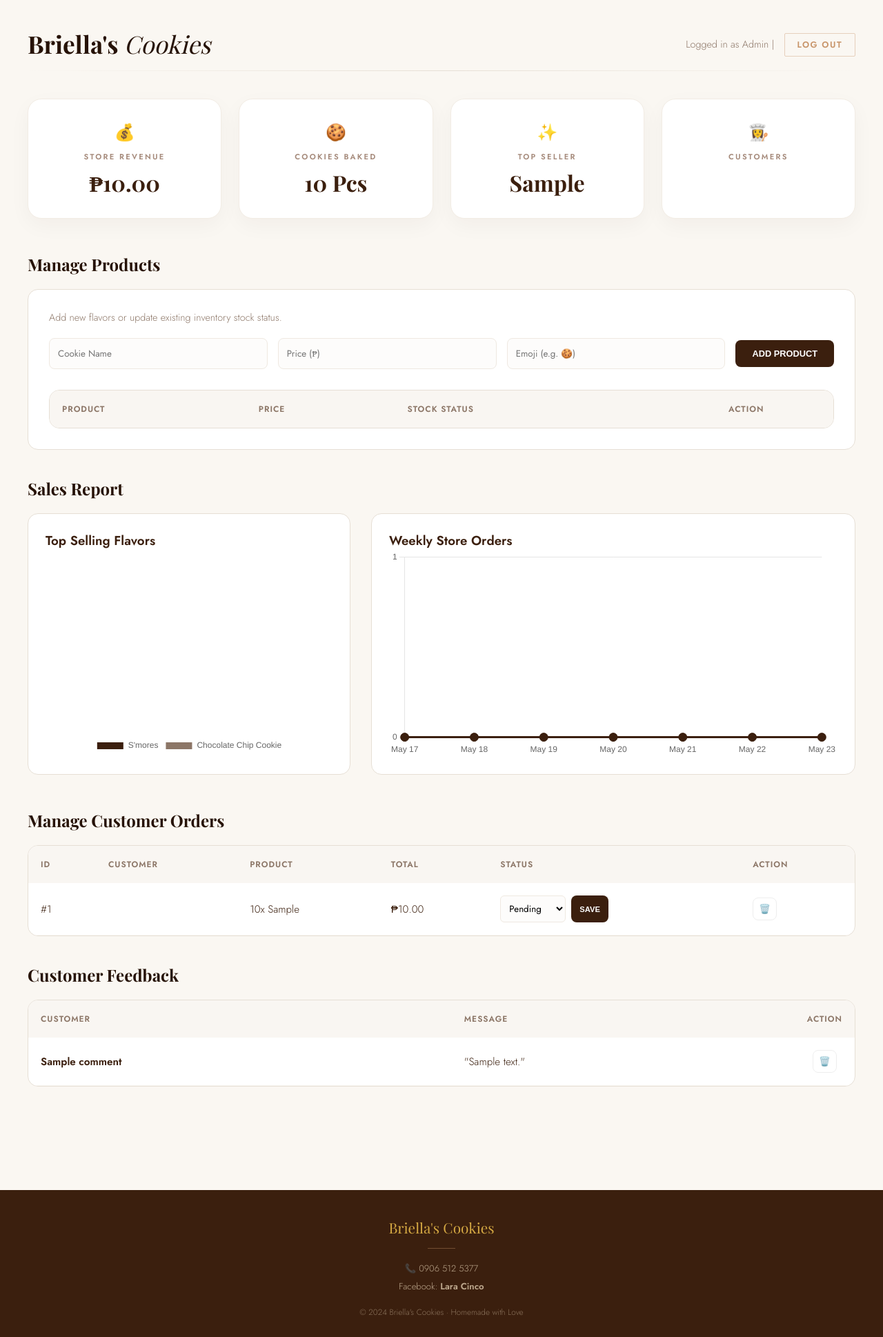
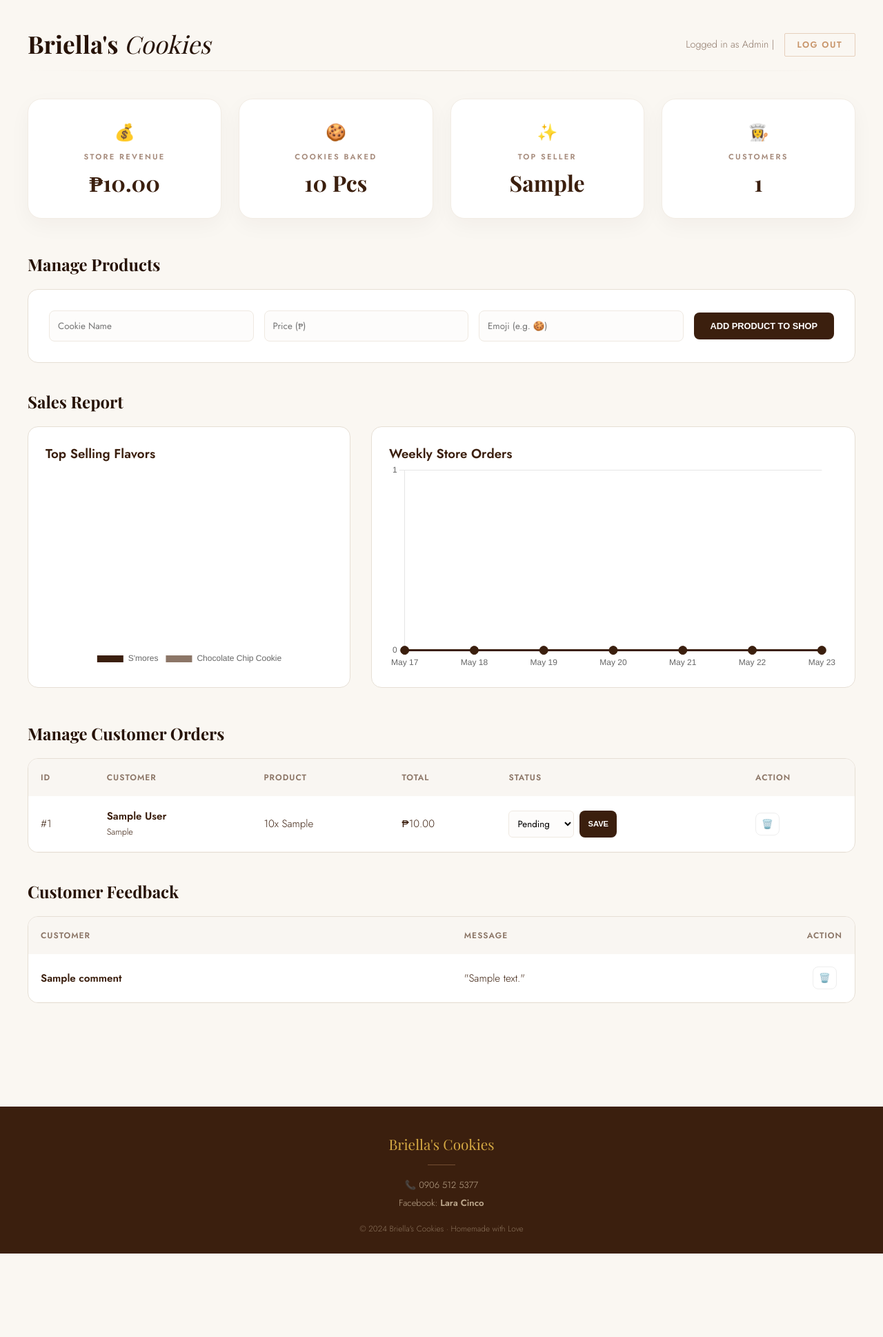
Before and after one commit to yorudes1/Briella-s-Cookies, a Flask app: page /admin/dashboard in a window 1280 px wide. Shown: the whole page at 69% size. After the commit the page ends 1817 px from the top, so only its background shows below. Run offline with Flask 3, Linux system fonts and the light colour scheme; the visitor is signed in with stand-in values (Sample User, id 1); tables that the repository leaves empty hold one stand-in row (values such as "Sample post"); data that the repository does not hold is empty; some web fonts are replaced.

Commit message:
Update admin_dashboard.html

```diff
--- a/briellas_cookies/briellas_cookies/templates/admin_dashboard.html
+++ b/briellas_cookies/briellas_cookies/templates/admin_dashboard.html
@@ -30,19 +30,16 @@
   .stat-card h3 { font-size: 0.7rem; text-transform: uppercase; letter-spacing: 0.2em; color: #a68b7c; margin-bottom: 8px; }
   .stat-card .val { font-size: 2rem; font-family: 'Playfair Display', serif; color: #3b1f0e; font-weight: 700; }
 
-  /* --- Manage Products --- */
+  /* --- Reports Grid --- */
+  .reports-grid { display: grid; grid-template-columns: 1fr 1.5fr; gap: 30px; margin-bottom: 50px; }
+  .chart-card { background: #fff; border: 1px solid #e6dfd5; border-radius: 15px; padding: 25px; display: flex; flex-direction: column; }
+  .chart-wrapper { position: relative; height: 300px; width: 100%; }
+
+  /* --- Manage Products Section --- */
   .admin-panel-card { background: #fff; border: 1px solid #e6dfd5; border-radius: 15px; padding: 30px; margin-bottom: 40px; }
   .form-row { display: grid; grid-template-columns: 1fr 1fr 1fr auto; gap: 15px; align-items: center; }
   input { padding: 12px; border: 1px solid #efe9e1; border-radius: 8px; font-family: 'Jost'; background: #fdfcfb; width: 100%; }
-
-  /* Status Badges */
-  .status-badge { padding: 4px 10px; border-radius: 20px; font-size: 0.75rem; font-weight: 600; text-transform: uppercase; }
-  .status-in { background: #e6f4ea; color: #1e7e34; }
-  .status-out { background: #fce8e6; color: #d93025; }
-
-  .btn-action { background: #3b1f0e; color: #fff; border: none; padding: 12px 24px; border-radius: 8px; cursor: pointer; font-weight: 600; text-transform: uppercase; font-size: 0.8rem; transition: 0.3s; }
-  .btn-action:hover { background: #5a3119; }
-  .btn-toggle { background: #f9f6f2; color: #3b1f0e; border: 1px solid #e6dfd5; padding: 6px 12px; border-radius: 6px; cursor: pointer; font-size: 0.7rem; font-weight: 600; }
+  .btn-action { background: #3b1f0e; color: #fff; border: none; padding: 12px 24px; border-radius: 8px; cursor: pointer; font-weight: 600; text-transform: uppercase; font-size: 0.8rem; }
 
   /* --- Tables --- */
   h2 { font-family: 'Playfair Display'; margin: 40px 0 20px; color: #261206; }
@@ -55,9 +52,6 @@
   .btn-delete-small:hover { color: #8c2f1e; background: #fff5f5; border-color: #fee2e2; }
 
   select { padding: 8px; border-radius: 6px; border: 1px solid #efe9e1; background: #fdfcfb; font-family: 'Jost'; }
-  .reports-grid { display: grid; grid-template-columns: 1fr 1.5fr; gap: 30px; margin-bottom: 50px; }
-  .chart-card { background: #fff; border: 1px solid #e6dfd5; border-radius: 15px; padding: 25px; display: flex; flex-direction: column; }
-  .chart-wrapper { position: relative; height: 300px; width: 100%; }
 </style>
 {% endblock %}
 
@@ -91,56 +85,20 @@
     <div class="stat-card">
       <span class="stat-icon">👩‍🍳</span>
       <h3>Customers</h3>
-      <div class="val">{{ num_customers }}</div>
+      <div class="val">{{ customers|length }}</div>
     </div>
   </div>
 
   <h2>Manage Products</h2>
   <div class="admin-panel-card">
-    <p style="margin-bottom: 20px; color: #8c7667; font-size: 0.9rem;">Add new flavors or update existing inventory stock status.</p>
-
-    <form action="{{ url_for('add_product') }}" method="POST" style="margin-bottom: 30px;">
+    <form action="{{ url_for('add_product') }}" method="POST">
       <div class="form-row">
         <input type="text" name="name" placeholder="Cookie Name" required>
-        <input type="number" step="0.01" name="price" placeholder="Price (₱)" required>
+        <input type="number" name="price" placeholder="Price (₱)" required>
         <input type="text" name="emoji" placeholder="Emoji (e.g. 🍪)">
-        <button type="submit" class="btn-action">Add Product</button>
+        <button type="submit" class="btn-action">Add Product to Shop</button>
       </div>
     </form>
-
-    <div class="table-wrapper" style="margin-bottom: 0;">
-      <table>
-        <thead>
-          <tr>
-            <th>Product</th>
-            <th>Price</th>
-            <th>Stock Status</th>
-            <th style="text-align: center;">Action</th>
-          </tr>
-        </thead>
-        <tbody>
-          {% for product in products %}
-          <tr>
-            <td><span style="font-size: 1.2rem; margin-right: 10px;">{{ product.emoji }}</span> <strong>{{ product.name }}</strong></td>
-            <td>₱{{ "%.2f"|format(product.price) }}</td>
-            <td>
-              <span class="status-badge {{ 'status-in' if product.in_stock else 'status-out' }}">
-                {{ 'In Stock' if product.in_stock else 'Sold Out' }}
-              </span>
-            </td>
-            <td style="display: flex; gap: 10px; justify-content: center;">
-              <form action="{{ url_for('toggle_stock', prod_id=product.id) }}" method="POST">
-                <button type="submit" class="btn-toggle">Toggle Stock</button>
-              </form>
-              <form action="{{ url_for('delete_product', prod_id=product.id) }}" method="POST" onsubmit="return confirm('Remove this product?')">
-                <button type="submit" class="btn-delete-small">🗑️</button>
-              </form>
-            </td>
-          </tr>
-          {% endfor %}
-        </tbody>
-      </table>
-    </div>
   </div>
 
   <h2>Sales Report</h2>
@@ -176,7 +134,7 @@
         {% for order in recent_orders %}
         <tr>
           <td>#{{ order.id }}</td>
-          <td><strong>{{ order.customer_name }}</strong></td>
+          <td><strong>{{ order.name }}</strong><br><small>{{ order.contact }}</small></td>
           <td>{{ order.quantity }}x {{ order.cookie_type }}</td>
           <td>₱{{ order.total_price }}</td>
           <td>
@@ -190,13 +148,13 @@
             </form>
           </td>
           <td>
-             <form action="{{ url_for('admin_delete_order', order_id=order.id) }}" method="POST" onsubmit="return confirm('Delete permanently?')">
+             <form action="{{ url_for('admin_delete_order', order_id=order.id) }}" method="POST" onsubmit="return confirm('Delete this order permanently?')">
                <button type="submit" class="btn-delete-small">🗑️</button>
              </form>
           </td>
         </tr>
         {% else %}
-        <tr><td colspan="6" style="text-align:center; padding: 40px; color: #a68b7c;">No orders found.</td></tr>
+        <tr><td colspan="6" style="text-align:center; padding: 40px; color: #a68b7c;">No orders found yet. 🍪</td></tr>
         {% endfor %}
       </tbody>
     </table>
@@ -218,11 +176,13 @@
           <td><strong>{{ comment.user_name }}</strong></td>
           <td>"{{ comment.text }}"</td>
           <td style="text-align: center;">
-            <form action="{{ url_for('delete_comment', comment_id=comment.id) }}" method="POST">
+            <form action="{{ url_for('delete_comment', comment_id=comment.id) }}" method="POST" onsubmit="return confirm('Delete this feedback?')">
               <button type="submit" class="btn-delete-small">🗑️</button>
             </form>
           </td>
         </tr>
+        {% else %}
+        <tr><td colspan="3" style="text-align:center; padding: 40px; color: #a68b7c;">No messages yet!</td></tr>
         {% endfor %}
       </tbody>
     </table>
@@ -232,6 +192,7 @@
 <script src="https://cdn.jsdelivr.net/npm/chart.js"></script>
 <script>
   document.addEventListener('DOMContentLoaded', function() {
+    // PIE CHART
     const ctxPie = document.getElementById('productPieChart').getContext('2d');
     new Chart(ctxPie, {
       type: 'pie',
@@ -251,6 +212,7 @@
       }
     });
 
+    // LINE CHART
     const ctxLine = document.getElementById('trendsLineChart').getContext('2d');
     new Chart(ctxLine, {
       type: 'line',
```
